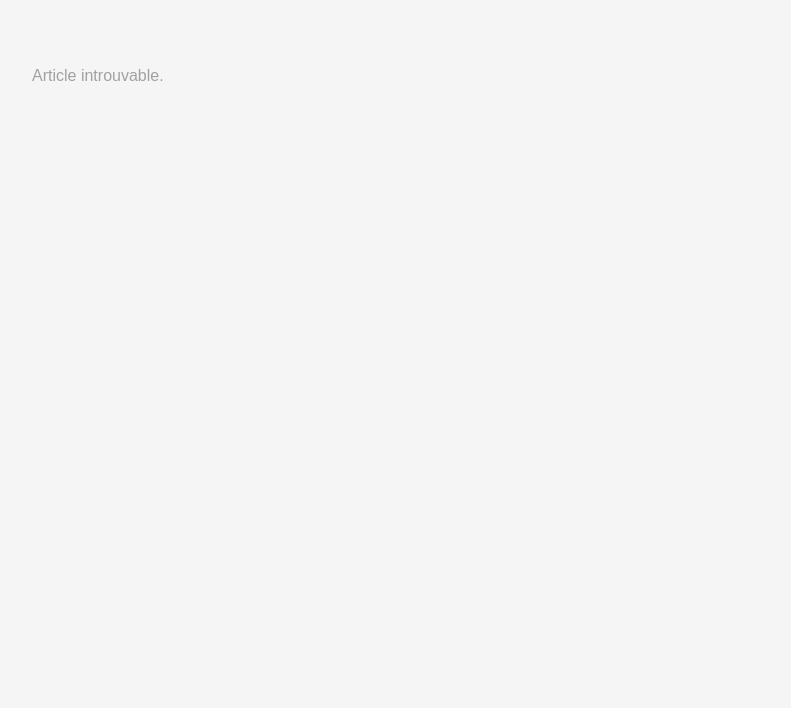
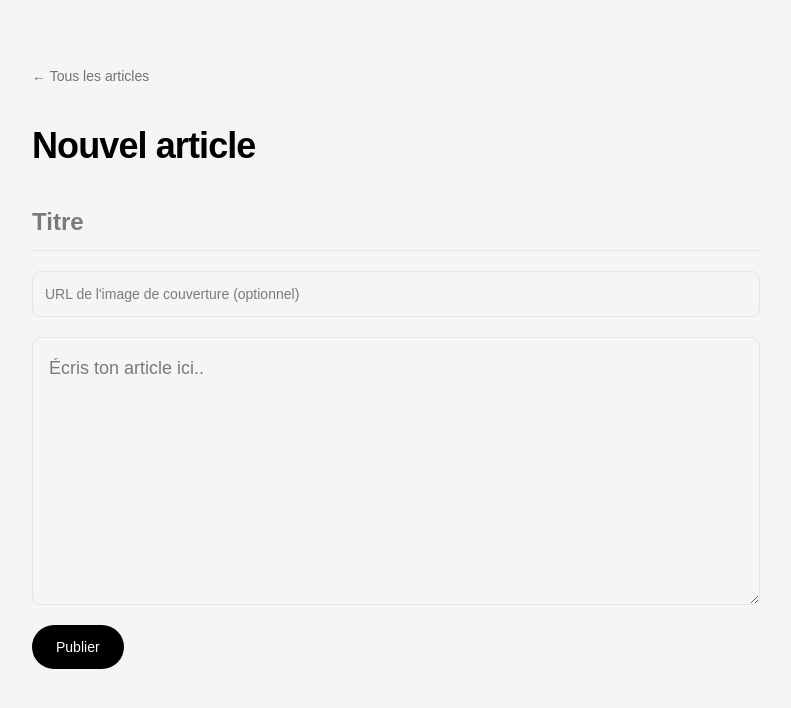
Before and after one commit to abdavidhub/monblog-front, a Next.js app: page /creer in a window 1280 px wide. Shown: the top 708 px of the page, without its empty margins (244-1035 px from the left). Built offline with nearby package versions, Linux system fonts and the light colour scheme; no server answers.

Commit message:
maj page creer

```diff
--- a/app/articles/[id]/page.js
+++ b/app/articles/[id]/page.js
@@ -70,10 +70,9 @@ export default function ArticleDetail() {
         })}
       </p>
 
-      {article.image_url && (
-        // eslint-disable-next-line @next/next/no-img-element
+      {(article.image_url || article.image) && (
         <img
-          src={article.image_url}
+          src={article.image_url || article.image}
           alt={article.titre}
           className="w-full h-80 object-cover rounded-xl mb-10"
         />
--- a/app/creer/page.js
+++ b/app/creer/page.js
@@ -1,89 +1,102 @@
 "use client";
 
-import { useState, useEffect } from "react";
-import { useParams, useRouter } from "next/navigation";
+import { useState } from "react";
+import { useRouter } from "next/navigation";
 
 const API_URL = process.env.NEXT_PUBLIC_API_URL || "http://localhost:5000";
 
-export default function ArticleDetail() {
-  const { id } = useParams();
+export default function CreerArticle() {
+  const [titre, setTitre] = useState("");
+  const [contenu, setContenu] = useState("");
+  const [image, setImage] = useState("");
+  const [erreur, setErreur] = useState("");
+  const [envoiEnCours, setEnvoiEnCours] = useState(false);
+
   const router = useRouter();
-  const [article, setArticle] = useState(null);
-  const [chargement, setChargement] = useState(true);
-  const [suppressionEnCours, setSuppressionEnCours] = useState(false);
 
-  useEffect(() => {
-    fetch(`${API_URL}/api/articles/${id}`)
-      .then((res) => {
-        if (!res.ok) throw new Error("Article introuvable");
-        return res.json();
-      })
-      .then((data) => {
-        setArticle(data);
-        setChargement(false);
-      })
-      .catch(() => setChargement(false));
-  }, [id]);
+  async function handleSubmit(e) {
+    e.preventDefault();
 
-  async function handleDelete() {
-    const confirme = window.confirm("Supprimer cet article définitivement ?");
-    if (!confirme) return;
+    if (!titre.trim() || !contenu.trim()) {
+      setErreur("Le titre et le contenu sont obligatoires.");
+      return;
+    }
 
-    setSuppressionEnCours(true);
+    setEnvoiEnCours(true);
+    setErreur("");
+
     try {
-      await fetch(`${API_URL}/api/articles/${id}`, { method: "DELETE" });
+      const res = await fetch(`${API_URL}/api/articles`, {
+        method: "POST",
+        headers: { "Content-Type": "application/json" },
+        body: JSON.stringify({ titre, contenu, image, image_url: image }),
+      });
+
+      if (!res.ok) throw new Error("Erreur lors de la création");
+
       router.push("/");
     } catch (err) {
-      alert("Erreur lors de la suppression.");
-      setSuppressionEnCours(false);
+      setErreur("Impossible de créer l'article.");
+    } finally {
+      setEnvoiEnCours(false);
     }
   }
 
-  if (chargement) return <p className="py-16 text-neutral-400">Chargement...</p>;
-  if (!article) return <p className="py-16 text-neutral-400">Article introuvable.</p>;
-
   return (
-    <article className="py-16">
-      <div className="flex justify-between items-center mb-10">
+    <div className="py-16">
       <button
         onClick={() => router.push("/")}
-          className="text-sm text-neutral-500 hover:text-black transition"
+        className="text-sm text-neutral-500 mb-10 hover:text-black transition"
       >
         ← Tous les articles
       </button>
 
-        <button
-          onClick={handleDelete}
-          disabled={suppressionEnCours}
-          className="text-sm text-red-600 hover:text-red-800 transition disabled:opacity-50"
-        >
-          {suppressionEnCours ? "Suppression..." : "Supprimer"}
-        </button>
-      </div>
+      <h1 className="text-4xl font-bold tracking-tight mb-10">Nouvel article</h1>
 
-      <h1 className="text-4xl font-bold tracking-tight mb-3">{article.titre}</h1>
-      <p className="text-neutral-400 mb-10">
-        {new Date(article.date_creation).toLocaleDateString("fr-CA", {
-          year: "numeric",
-          month: "long",
-          day: "numeric",
-        })}
-      </p>
+      <form onSubmit={handleSubmit} className="flex flex-col gap-5">
+        <input
+          type="text"
+          placeholder="Titre"
+          value={titre}
+          onChange={(e) => setTitre(e.target.value)}
+          className="text-2xl font-semibold border-b border-neutral-200 pb-3 focus:outline-none focus:border-black transition"
+        />
 
-      {article.image_url && (
-        // eslint-disable-next-line @next/next/no-img-element
+        <input
+          type="url"
+          placeholder="URL de l'image de couverture (optionnel)"
+          value={image}
+          onChange={(e) => setImage(e.target.value)}
+          className="text-sm border border-neutral-200 rounded-lg p-3 focus:outline-none focus:border-black transition"
+        />
+
+        {image && (
           <img
-          src={article.image_url}
-          alt={article.titre}
-          className="w-full h-80 object-cover rounded-xl mb-10"
+            src={image}
+            alt="Aperçu"
+            className="w-full h-56 object-cover rounded-lg border border-neutral-200"
+            onError={(e) => (e.target.style.display = "none")}
           />
         )}
 
-      <div className="prose prose-neutral max-w-none">
-        <p className="whitespace-pre-line leading-relaxed text-lg text-neutral-800">
-          {article.contenu}
-        </p>
+        <textarea
+          placeholder="Écris ton article ici.."
+          value={contenu}
+          onChange={(e) => setContenu(e.target.value)}
+          rows={8}
+          className="text-lg leading-relaxed border border-neutral-200 rounded-lg p-4 focus:outline-none focus:border-black transition"
+        />
+
+        {erreur && <p className="text-red-600">{erreur}</p>}
+
+        <button
+          type="submit"
+          disabled={envoiEnCours}
+          className="self-start bg-black text-white text-sm px-6 py-3 rounded-full disabled:opacity-50 hover:bg-neutral-800 transition"
+        >
+          {envoiEnCours ? "Envoi..." : "Publier"}
+        </button>
+      </form>
     </div>
-    </article>
   );
 }
--- a/app/page.js
+++ b/app/page.js
@@ -3,7 +3,7 @@
 import { useState, useEffect } from "react";
 import Link from "next/link";
 
-const API_URL = process.env.Next_PUBLIC_API_URL || "https://serene-taiga-33855-7e5b7eb08215.herokuapp.com";
+const API_URL = process.env.NEXT_PUBLIC_API_URL || "https://serene-taiga-33855-7e5b7eb08215.herokuapp.com";
 
 export default function HomePage() {
   const [articles, setArticles] = useState([]);
@@ -50,8 +50,8 @@ export default function HomePage() {
       <div className="flex flex-col divide-y divide-neutral-200">
         {articles.map((article) => (
           <Link
-            key={article.id}
-            href={`/articles/${article.id}`}
+            key={article.id || article._id}
+            href={`/articles/${article.id || article._id}`}
             className="group py-8 flex gap-6">
             {article.image && (
               <img
```
Lines whose indentation alone changed are shown as unchanged.
